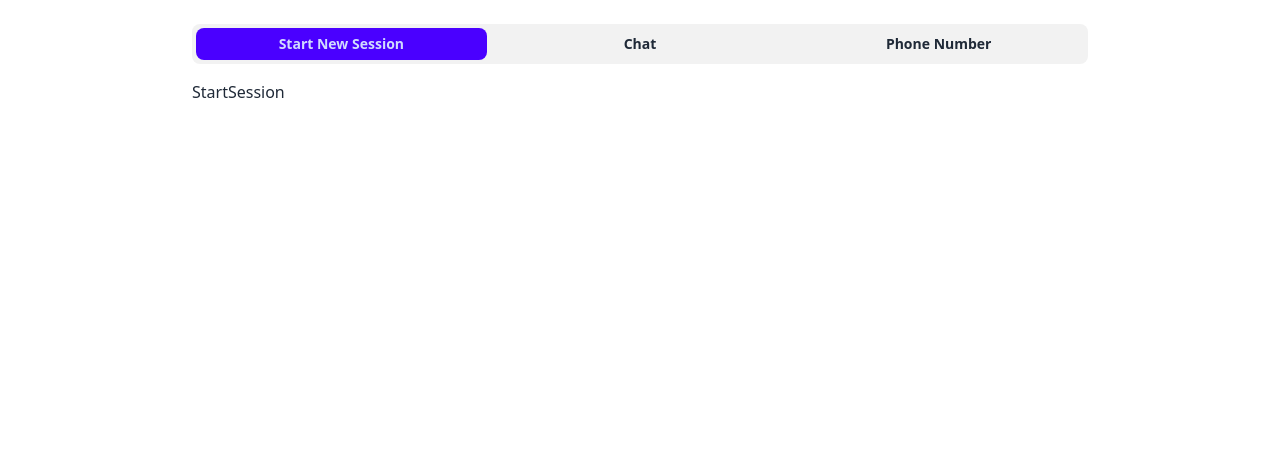
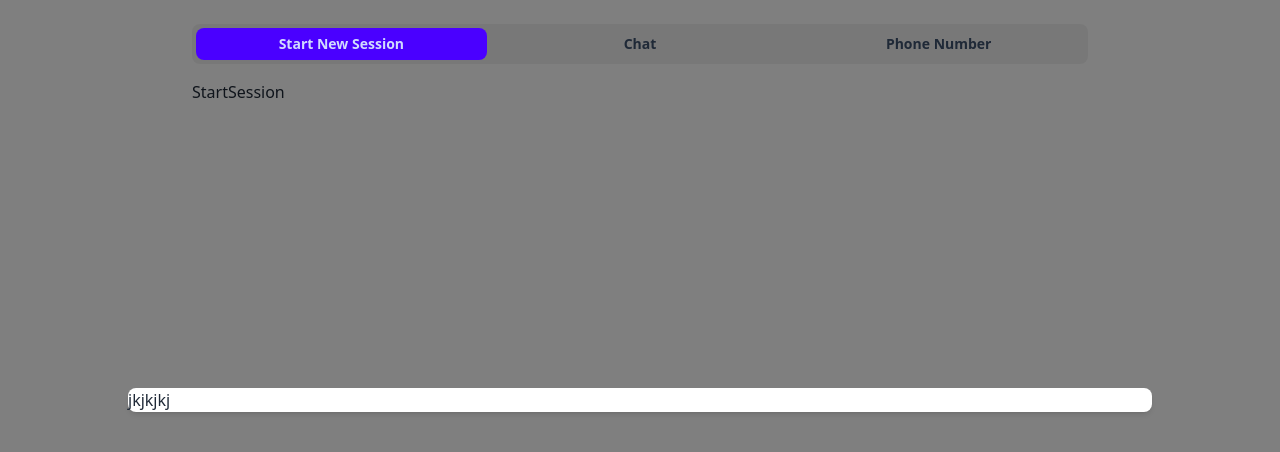
Before and after one commit to Sam-Tennyson/web-chat-poc, a React (Vite) app: page / in a window 1280 px wide. Shown: the top 452 px of the page. Built offline with nearby package versions, Linux system fonts and the light colour scheme.

Commit message:
add-custom

```diff
--- /dev/null
+++ b/src/components/atoms/CustomModal.tsx
@@ -0,0 +1,24 @@
+import React, { ReactNode } from "react";
+
+interface ICustomModal {
+  children: ReactNode;
+  id: string;
+}
+
+const CustomModal: React.FC<ICustomModal> = (props) => {
+  const { children, id } = props;
+  return (
+    <>
+      <div
+        id={id}
+        className="fixed top-0 left-0 w-screen h-screen bg-black bg-opacity-50 justify-center items-center hidden transition-opacity duration-500"
+      >
+        <div className="bg-white rounded-lg shadow-md  w-4/5 flex flex-col">
+          {children}
+        </div>
+      </div>
+    </>
+  );
+};
+
+export default CustomModal;
--- /dev/null
+++ b/src/shared/utilies.ts
@@ -0,0 +1,5 @@
+export const openModal = (id: string) => {
+  const elem = document.getElementById(id)
+  elem?.classList.remove('hidden')
+  elem?.classList.add('flex')
+}
--- a/src/views/Home.tsx
+++ b/src/views/Home.tsx
@@ -1,5 +1,5 @@
 /* eslint-disable @typescript-eslint/no-explicit-any */
-import { useState } from "react";
+import { useEffect, useState } from "react";
 
 // components
 import CustomTab from "../components/atoms/CustomTab";
@@ -9,6 +9,8 @@ import QRComponent from "../components/molecules/QRComponent";
 
 // constants
 import { STRINGS, TAB_OPTIONS } from "../shared/constants";
+import CustomModal from "../components/atoms/CustomModal";
+import { openModal } from "../shared/utilies";
 
 const Home = () => {
   const [activeTab, setActiveTab] = useState<any>(TAB_OPTIONS?.[0]);
@@ -38,8 +40,17 @@ const Home = () => {
         return <div>Coming Soon ...</div>;
     }
   };
+
+  useEffect(() => {
+    setTimeout(() => {
+      openModal("test");
+    }, 3000);
+  }, []);
   return (
     <>
+      <CustomModal id="test">
+        <h3>jkjkjkj</h3>
+      </CustomModal>
       <CustomTab
         tabList={TAB_OPTIONS}
         activeTab={activeTab}
```
